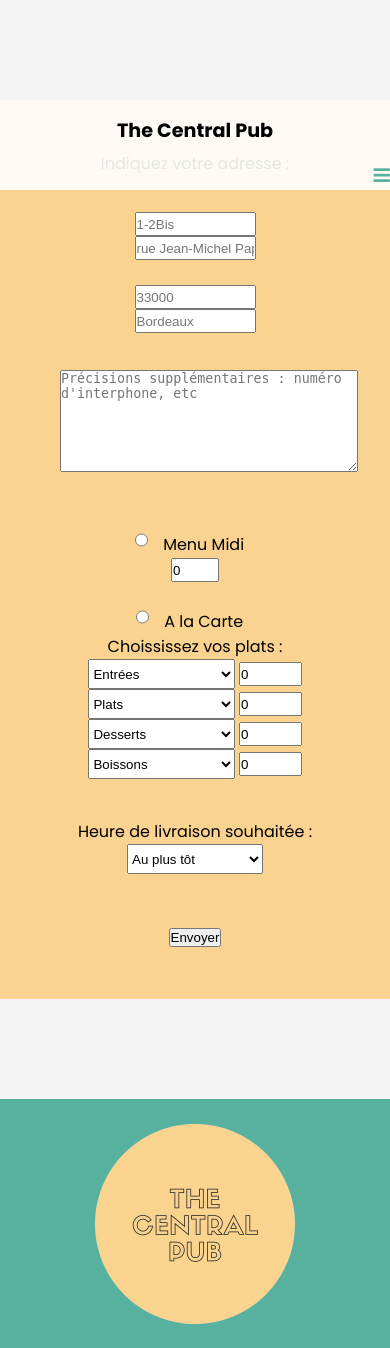
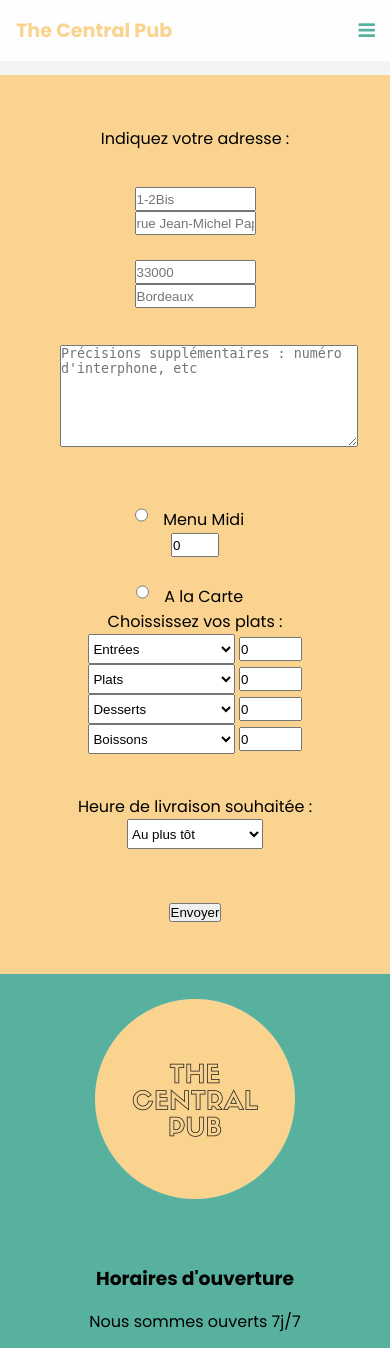
Before and after one commit to Bourricote/projet1_php, a PHP site: page /page2.html in a window 390 px wide. Shown: the top 1348 px of the page. Run offline with PHP 8.4, Linux system fonts and the light colour scheme.

Commit message:
Update navbar + message button validate p2 JS

```diff
--- a/script.js
+++ b/script.js
@@ -1,5 +1,5 @@
 function confirm() {
-    const message = 'Commande validée, retour à la page 1';
+    const message = 'Commande validée, vous allez être redirigié vers l\'accueil';
     alert(message);
 }
 
--- a/style.css
+++ b/style.css
@@ -15,6 +15,7 @@ body{
 /*Dominique: Top Bar Début*/
 .navbar {
   position: fixed;
+  top:0px;
   z-index: 4;
   width: 100%;
   background-color: rgba(255, 255, 255, 0.9);
@@ -31,6 +32,9 @@ body{
 #texte{
   color: black;
 }
+#texte:hover{
+    color:#fad390;
+}
 
 .navbar a:link{
   text-decoration:none;
@@ -38,7 +42,7 @@ body{
 
 .navbar a:hover{
   text-decoration:none;
-  color: black;
+  color: #fad390;
 }
 
 
@@ -289,7 +293,7 @@ footer{
 }
 
 .footer_div a:hover{
-    color: white;
+    color:#fad390;
 }
 
 #social{
@@ -315,7 +319,7 @@ footer{
     flex-direction: column;
     text-align: center;
     justify-content: justify;
-    margin: 100px auto;
+    margin: 75px auto 0 auto;
 }
 .adress-page2 {
     display: flex;
@@ -350,6 +354,9 @@ footer{
 #entree-page2, #plat-page2, #dessert-page2, #boisson-page2, #livraison-page2 {
     height: 30px;
 }
+.js{
+    cursor: pointer;
+}
 
 
 
@@ -366,11 +373,12 @@ footer{
 @media screen and (max-width: 600px) {
   .navbar a:not(:first-child) {display: none;}
   .navbar a.icon {
-    float: right;
     display: block;
+    margin-right: 15px;
   }
   .navbar{
-    display: inline-block;
+    display: flex;
+    justify-content: space-between;
   }
 }
 
@@ -443,6 +451,7 @@ footer{
     .opacity{
         transform: translateY(-451px);
     }
+
 
     /* END -- Section article card -- Paul*/
 
```
